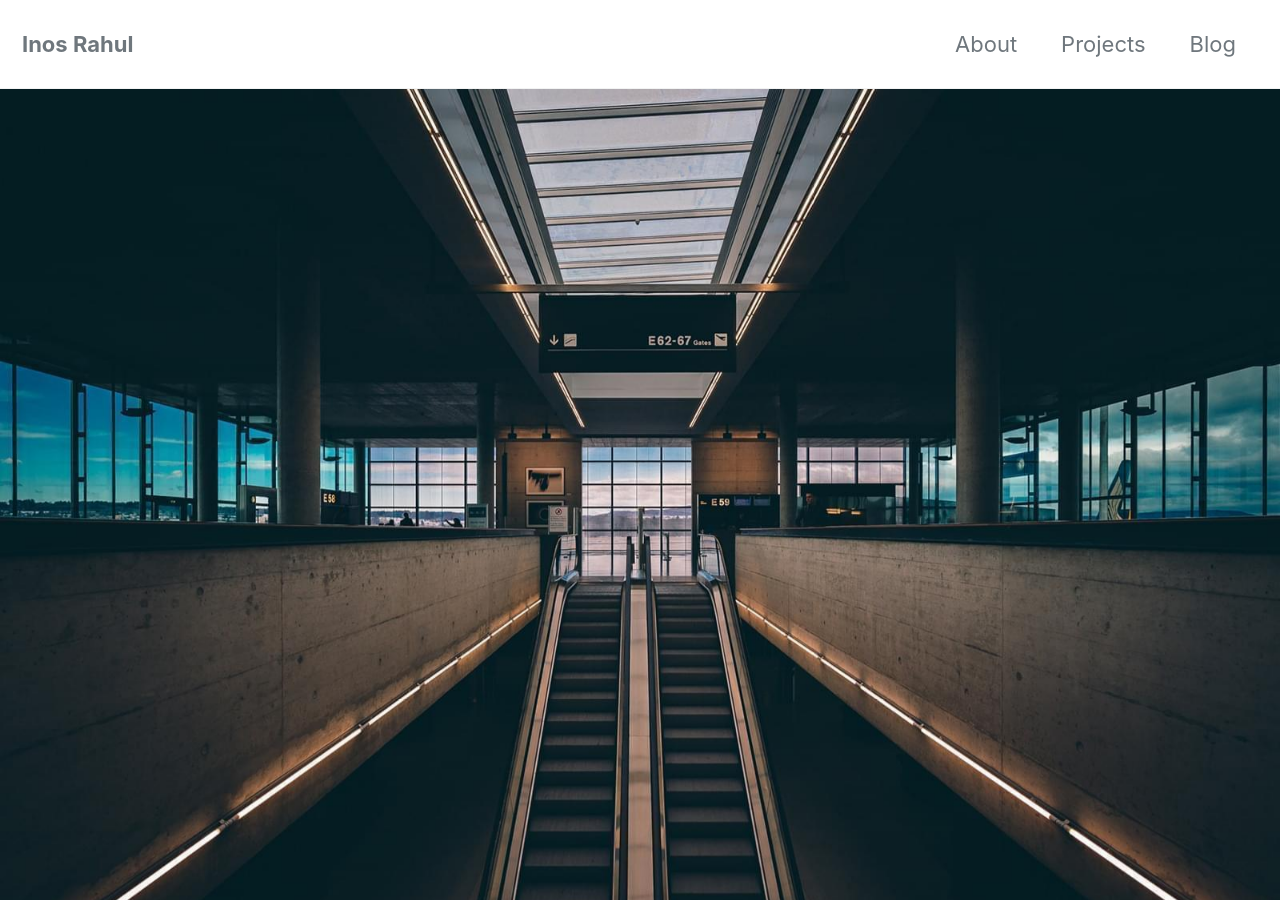
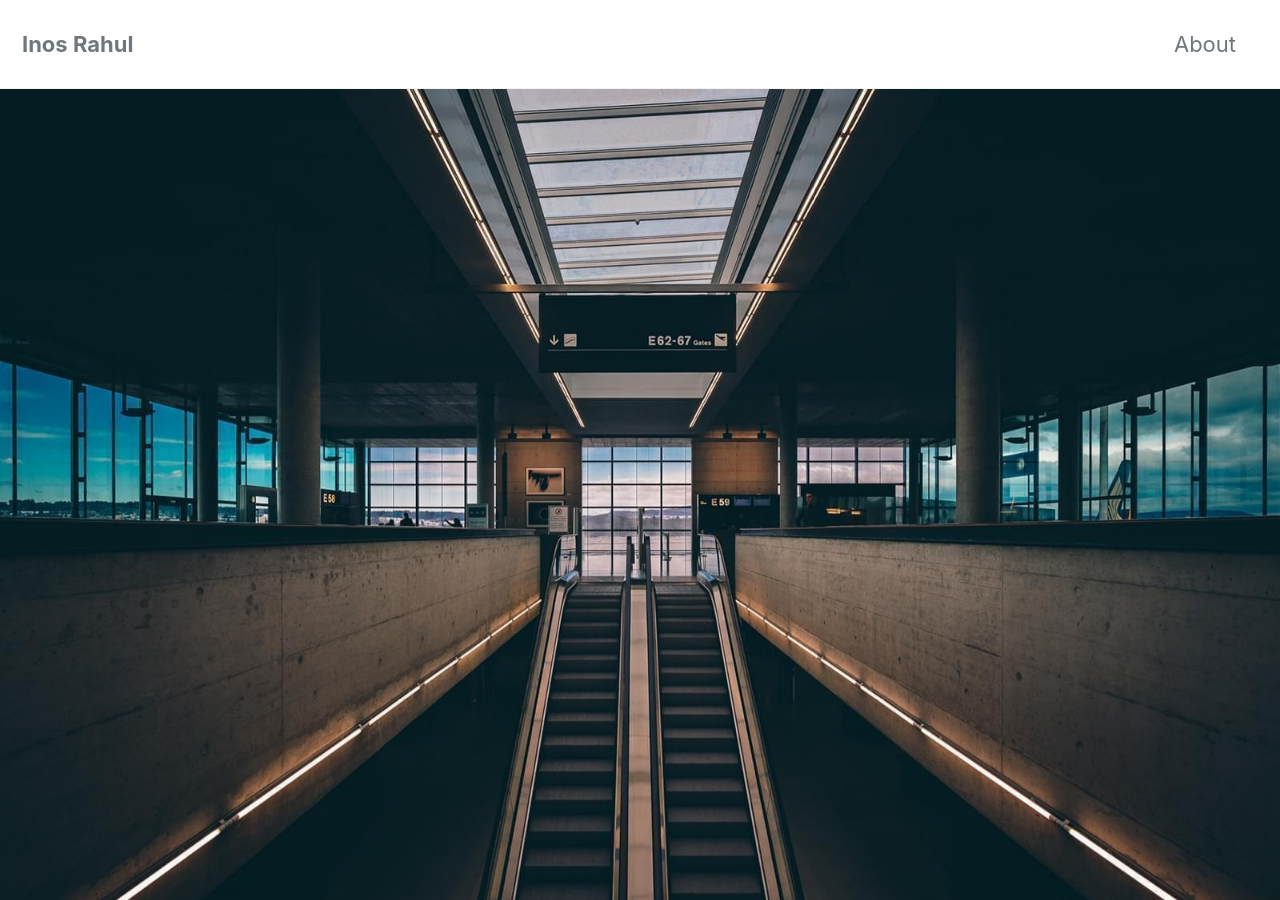
Before and after one commit to InosRahul/inosrahul.github.io, a Jekyll site: the page built from index.html, in a window 1280 px wide and 900 px high. Built offline with Jekyll 4.4.1, drawn with Linux system fonts in a browser that asks for light colours; cached includes are drawn as plain includes; nearby versions of some CDN libraries; the list of posts is cut into pages by our own code.

Commit message:
pages added

```diff
--- a/_data/navigation.yml
+++ b/_data/navigation.yml
@@ -2,10 +2,7 @@
 main:
   - title: "About"
     url: /about/
-  - title: "Projects"
-    url: /projects/
-  - title: "Blog"
-    url: /blog/
+
   # - title: "About"
   #   url: https://mmistakes.github.io/minimal-mistakes/about/
   # - title: "Sample Posts"
```
Also changed, not shown: _pages/blog.md (+2 -1 lines), _pages/projects.md (+2 -1 lines).
